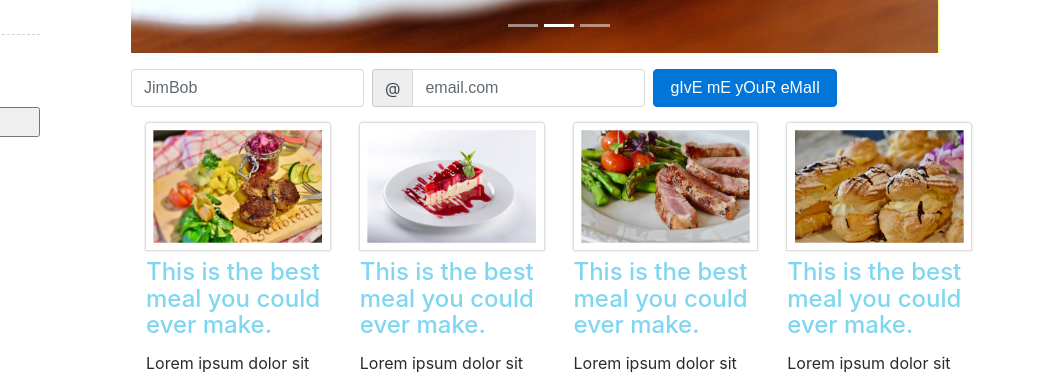
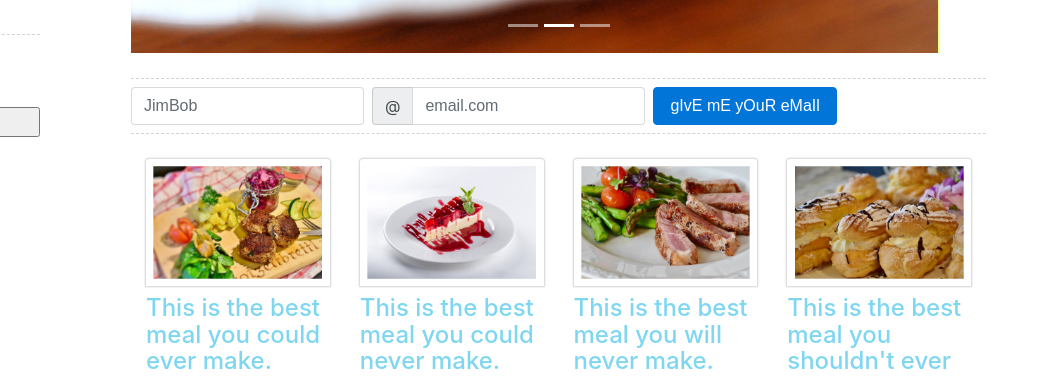
Before and after one commit to zmarston/food-bootstrap-grid, a plain HTML site: page index.html in a window 1280 px wide. Shown: the part 531-907 px from the top of the page, 224-1280 px from the left. Drawn offline with nearby package versions, Linux system fonts and the light colour scheme; a script that the page names is missing.

Commit message:
add style

```diff
--- a/css/styles.css
+++ b/css/styles.css
@@ -96,6 +96,14 @@ li:hover i {
   width: 100%;
   color: #7fd6f1;
 }
+.subscribe {
+  margin-top: 3%;
+  margin-bottom: 3%;
+  padding-top: 1%;
+  padding-bottom: 1%;
+  border-top: 1px dashed lightgrey;
+  border-bottom: 1px dashed lightgrey;
+}
 
 @media screen and (max-width:576px) {
   .sidebar ul {
--- a/index.html
+++ b/index.html
@@ -111,7 +111,7 @@
             <div class="card col-sm-6 col-md-3 ">
               <img class="card-img-top"src="img/morepics2.jpg" alt="">
               <div class="card-block">
-                <h4 class="card-title">This is the best meal you could ever make.</h4>
+                <h4 class="card-title">This is the best meal you could never make.</h4>
                 <p class="card-text">Lorem ipsum dolor sit amet, consectetur adipisicing elit, sed do eiusmod tempor incididunt ut labore et dolore magna aliqua.</p>
                 <p class="card-text small text-muted">November 15th 2017</p>
               </div>
@@ -119,7 +119,7 @@
             <div class="card col-sm-6 col-md-3 ">
               <img class="card-img-top"src="img/morepics3.jpg" alt="">
               <div class="card-block">
-                <h4 class="card-title">This is the best meal you could ever make.</h4>
+                <h4 class="card-title">This is the best meal you will never make.</h4>
                 <p class="card-text">Lorem ipsum dolor sit amet, consectetur adipisicing elit, sed do eiusmod tempor incididunt ut labore et dolore magna aliqua.</p>
                 <p class="card-text small text-muted">November 15th 2017</p>
               </div>
@@ -127,7 +127,7 @@
             <div class="card col-sm-6 col-md-3">
               <img class="card-img-top"src="img/morepics4.jpg" alt="">
               <div class="card-block">
-                <h4 class="card-title">This is the best meal you could ever make.</h4>
+                <h4 class="card-title">This is the best meal you shouldn't ever make.</h4>
                 <p class="card-text">Lorem ipsum dolor sit amet, consectetur adipisicing elit, sed do eiusmod tempor incididunt ut labore et dolore magna aliqua.</p>
                 <p class="card-text small text-muted">November 15th 2017</p>
               </div>
```
